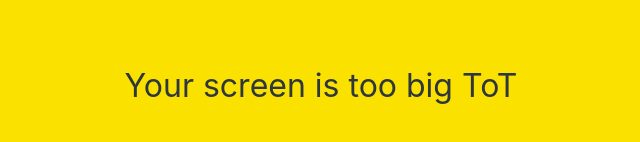
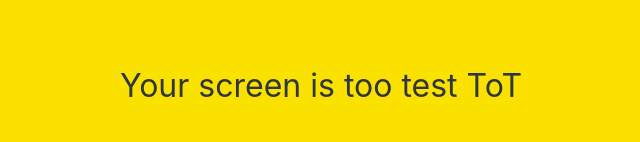
Before and after one commit to 1Tsw0rd/kokoa-clone-2022, a plain HTML site: page friends.html in a window 1280 px wide. Shown: the part 314-456 px from the top of the page, 319-959 px from the left. Drawn offline with Linux system fonts and the light colour scheme; a web font is replaced by a local one.

Commit message:
test
friends test ToT로 변경

```diff
--- a/friends.html
+++ b/friends.html
@@ -80,7 +80,7 @@
         </div>
 
         <div id="no-mobile">
-            <span>Your screen is too big ToT</span>
+            <span>Your screen is too test ToT</span>
         </div>
 
     <script src="https://kit.fontawesome.com/6478f529f2.js" crossorigin="anonymous"></script>
```
